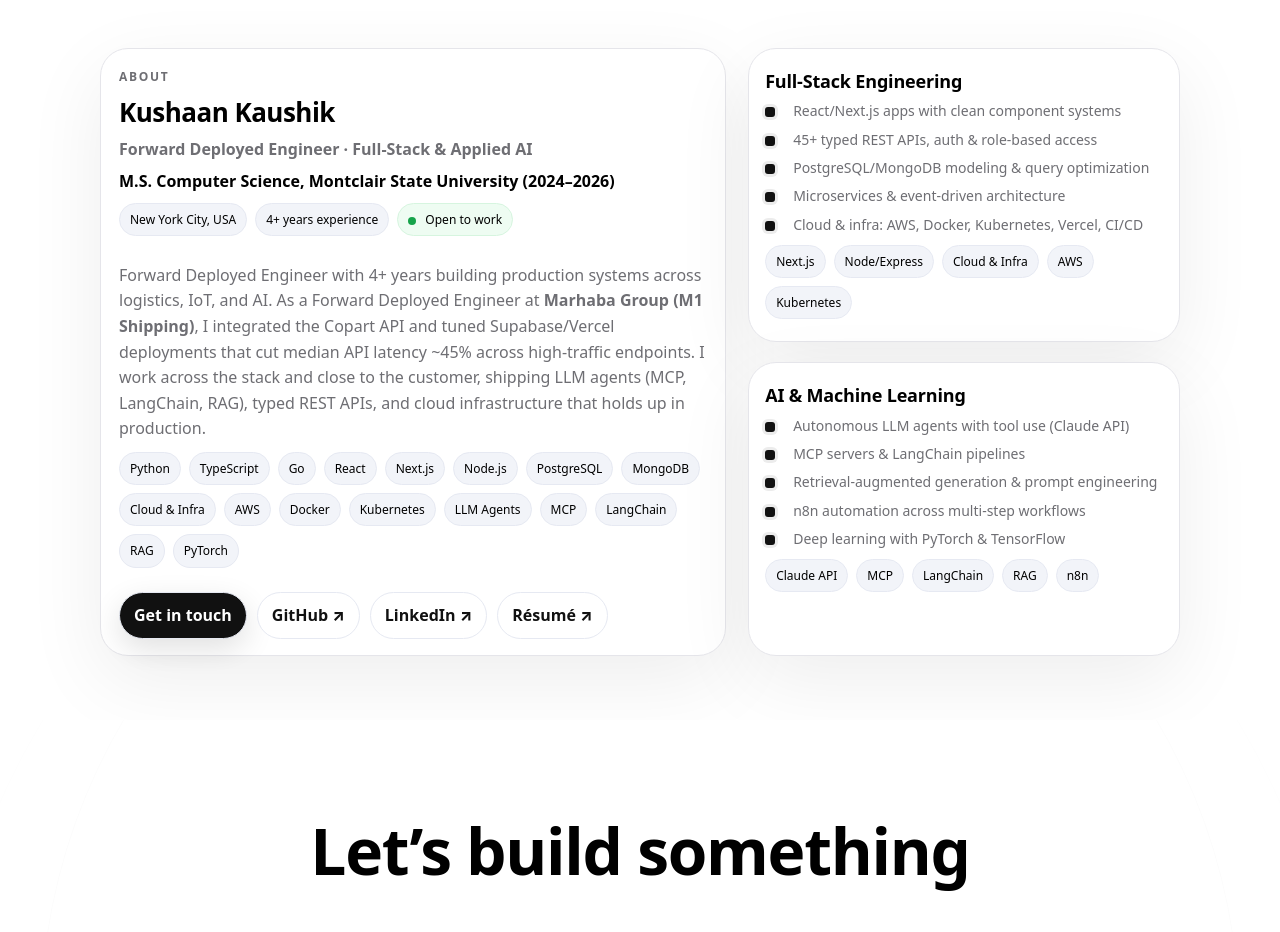
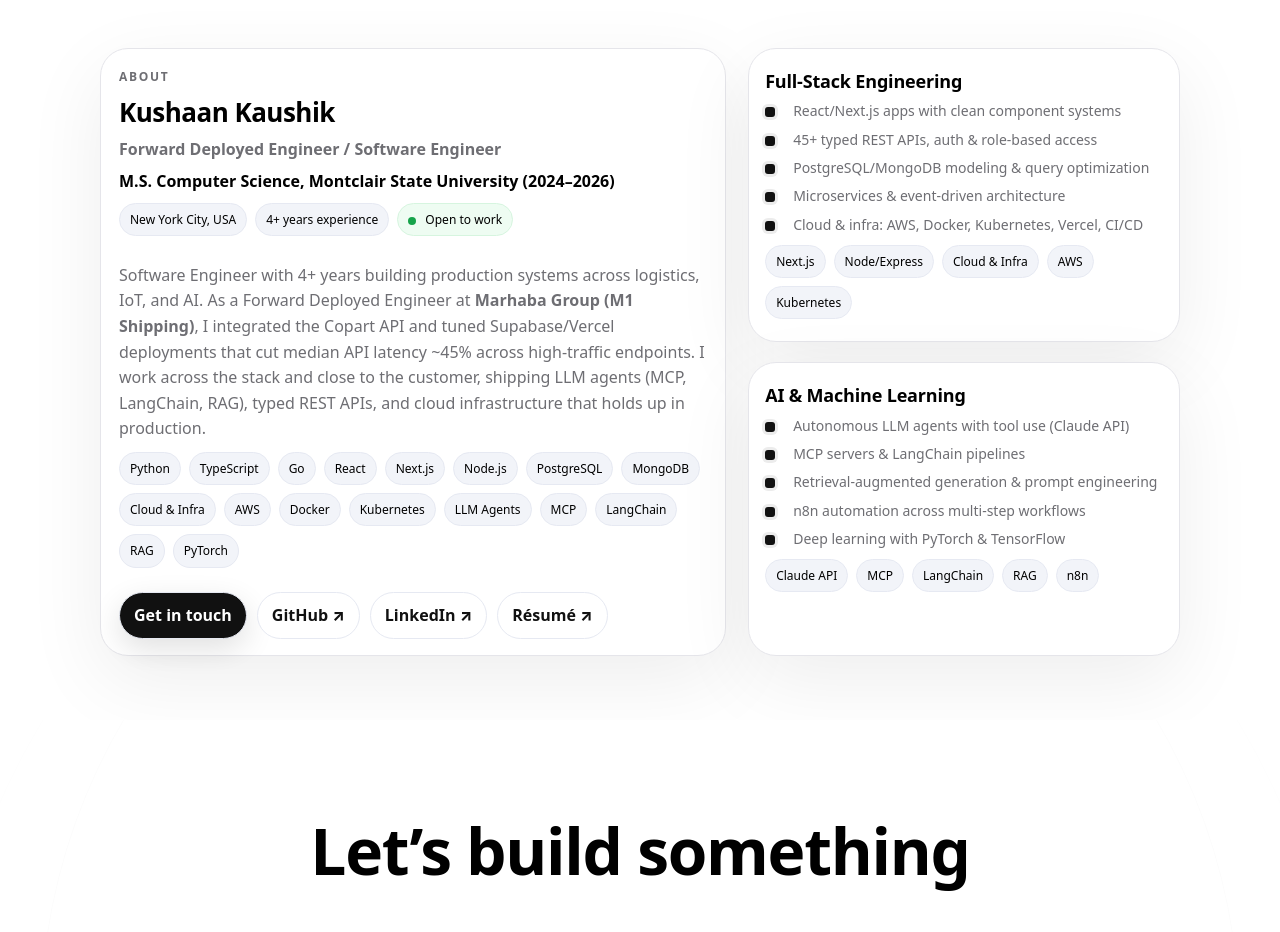
Before and after one commit to kuxhaan7/kuxhaan7.github.io, a React (Vite) app: page / in a window 1280 px wide. Shown: the part 4900-5832 px from the top of the page. Built offline with nearby package versions, Linux system fonts and the light colour scheme.

Commit message:
About: role line "Forward Deployed Engineer / Software Engineer"; bio opens as Software Engineer

```diff
--- a/src/components/AboutSection.jsx
+++ b/src/components/AboutSection.jsx
@@ -15,7 +15,7 @@ export default function AboutSection() {
           <header className="about-head">
             <h2 className="eyebrow">About</h2>
             <h3 className="about-title">Kushaan Kaushik</h3>
-            <p className="about-sub">Forward Deployed Engineer · Full-Stack &amp; Applied AI</p>
+            <p className="about-sub">Forward Deployed Engineer / Software Engineer</p>
 
             <div className="about-edu">M.S. Computer Science, Montclair State University (2024–2026)</div>
 
@@ -29,7 +29,7 @@ export default function AboutSection() {
           </header>
 
           <p className="about-body">
-            Forward Deployed Engineer with 4+ years building production systems
+            Software Engineer with 4+ years building production systems
             across logistics, IoT, and AI. As a Forward Deployed Engineer at
             <strong> Marhaba Group (M1 Shipping)</strong>, I integrated the Copart
             API and tuned Supabase/Vercel deployments that cut median API latency
```
